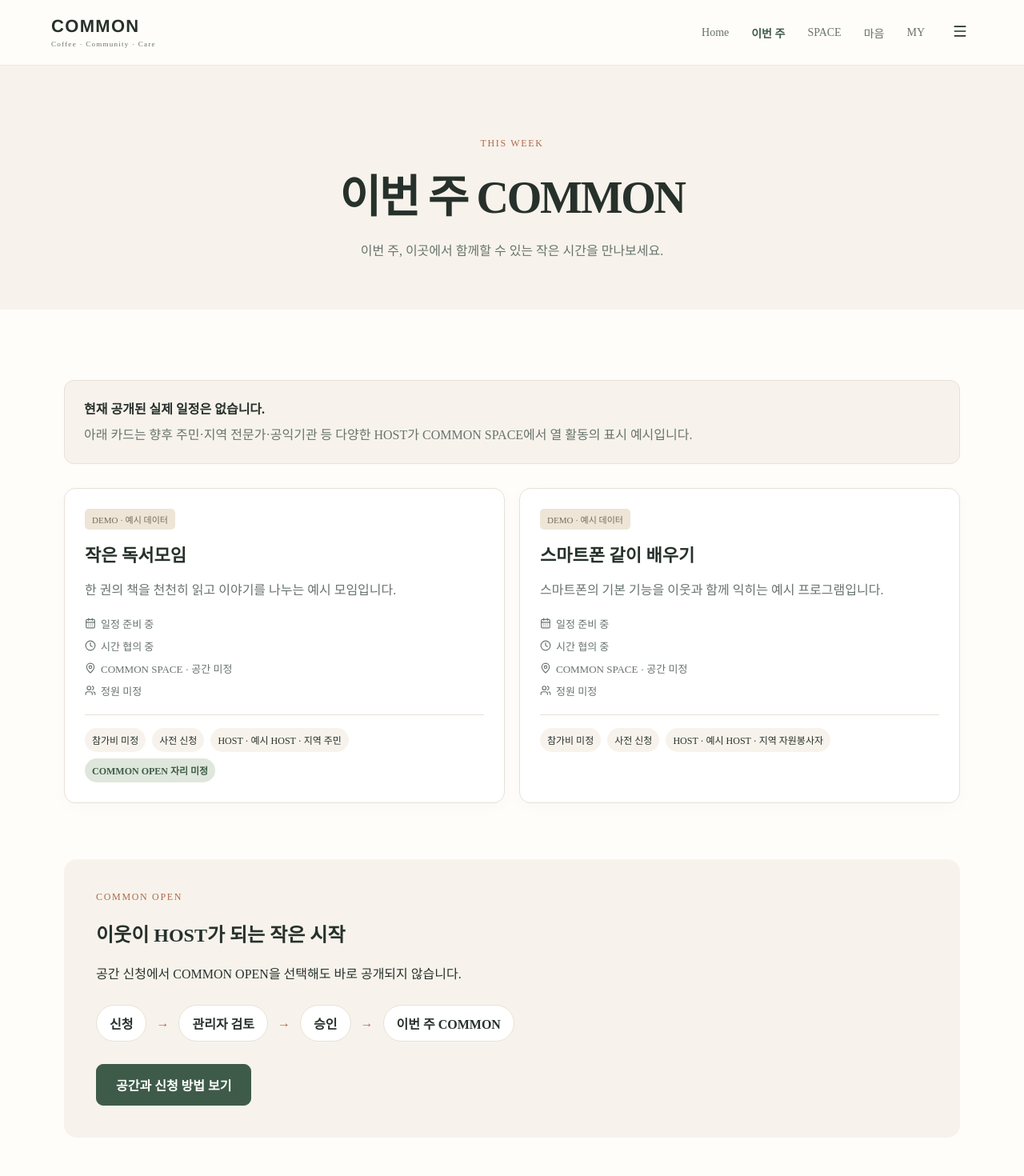
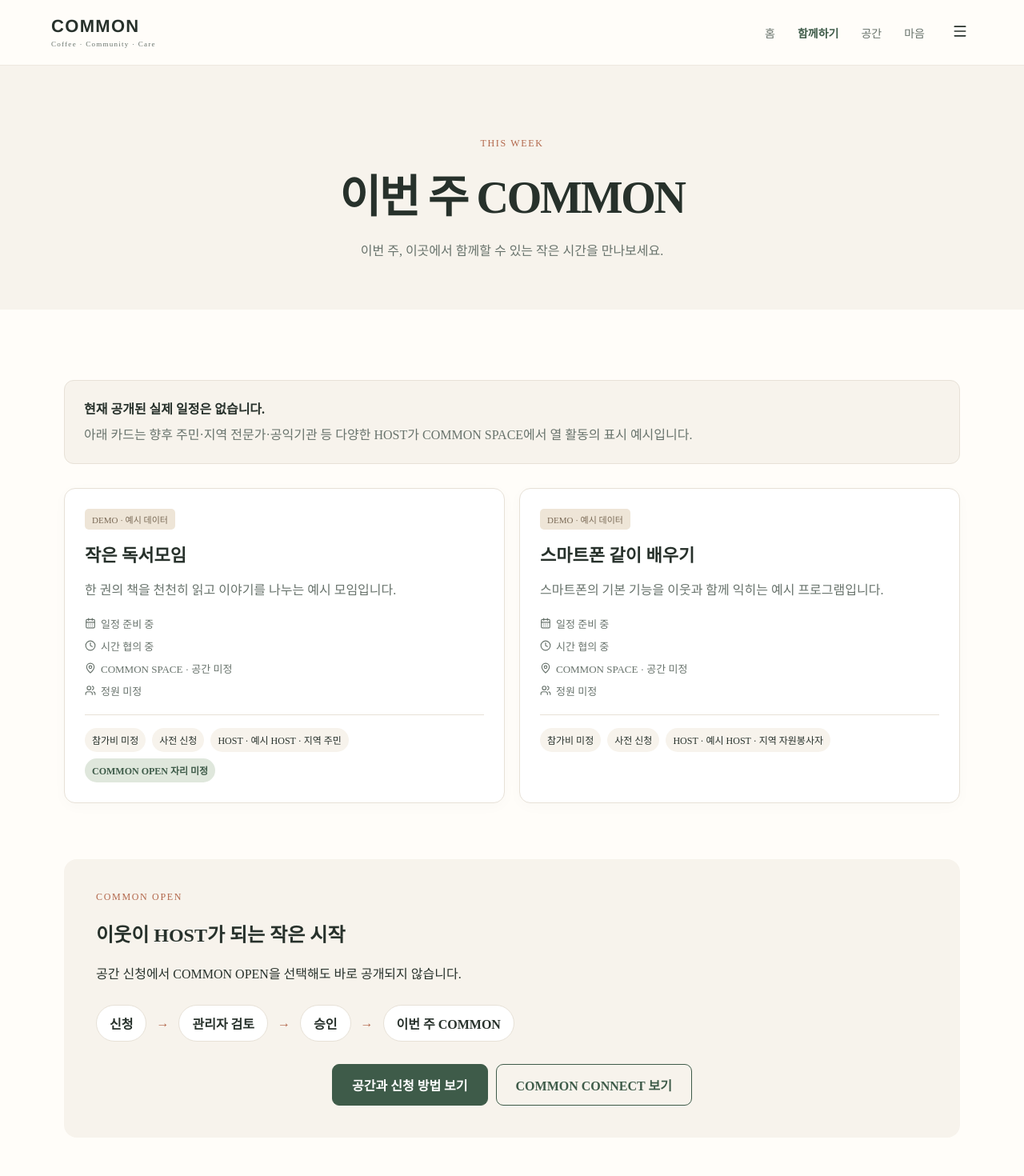
Before and after one commit to OpenEntry921/common, a Next.js app: page /community in a window 1280 px wide. Shown: the top 1470 px of the page at 80% size. Built offline with nearby package versions, Linux system fonts and the light colour scheme.

Commit message:
Update primary navigation labels and grouping

```diff
--- a/app/community/page.tsx
+++ b/app/community/page.tsx
@@ -2,4 +2,4 @@ import Link from "next/link";
 import { PageHead } from "@/components/UI";
 import { ProgramCard } from "@/components/CommunityCards";
 import { commonPrograms } from "@/lib/community-data";
-export default function Page(){return <><PageHead eyebrow="THIS WEEK" title="이번 주 COMMON" desc="이번 주, 이곳에서 함께할 수 있는 작은 시간을 만나보세요."/><section className="section"><div className="container"><div className="honesty-note"><b>현재 공개된 실제 일정은 없습니다.</b><p>아래 카드는 향후 주민·지역 전문가·공익기관 등 다양한 HOST가 COMMON SPACE에서 열 활동의 표시 예시입니다.</p></div><div className="grid grid-2">{commonPrograms.map(p=><ProgramCard key={p.title} program={p}/>)}</div><div className="open-process"><p className="eyebrow">COMMON OPEN</p><h2>이웃이 HOST가 되는 작은 시작</h2><p>공간 신청에서 COMMON OPEN을 선택해도 바로 공개되지 않습니다.</p><div className="process-row"><span>신청</span><i>→</i><span>관리자 검토</span><i>→</i><span>승인</span><i>→</i><span>이번 주 COMMON</span></div><Link className="button" href="/space">공간과 신청 방법 보기</Link></div></div></section></>}
+export default function Page(){return <><PageHead eyebrow="THIS WEEK" title="이번 주 COMMON" desc="이번 주, 이곳에서 함께할 수 있는 작은 시간을 만나보세요."/><section className="section"><div className="container"><div className="honesty-note"><b>현재 공개된 실제 일정은 없습니다.</b><p>아래 카드는 향후 주민·지역 전문가·공익기관 등 다양한 HOST가 COMMON SPACE에서 열 활동의 표시 예시입니다.</p></div><div className="grid grid-2">{commonPrograms.map(p=><ProgramCard key={p.title} program={p}/>)}</div><div className="open-process"><p className="eyebrow">COMMON OPEN</p><h2>이웃이 HOST가 되는 작은 시작</h2><p>공간 신청에서 COMMON OPEN을 선택해도 바로 공개되지 않습니다.</p><div className="process-row"><span>신청</span><i>→</i><span>관리자 검토</span><i>→</i><span>승인</span><i>→</i><span>이번 주 COMMON</span></div><div className="entry-actions"><Link className="button" href="/space">공간과 신청 방법 보기</Link><Link className="button secondary" href="/connect">COMMON CONNECT 보기</Link></div></div></div></section></>}
--- a/app/space/page.tsx
+++ b/app/space/page.tsx
@@ -1,2 +1,2 @@
-import { PageHead } from "@/components/UI";import { SpaceCard } from "@/components/CommunityCards";import { commonSpaces } from "@/lib/community-data";
-export default function Page(){return <><PageHead eyebrow="SPACE" title="COMMON SPACE" desc={'좋은 모임에는 좋은 공간이 필요하니까요.\n회의, 공부, 작은 클래스, 동아리, 이웃과의 모임까지. 필요한 만큼 편안하게 사용하세요.'}/><section className="section"><div className="container"><div className="honesty-note"><b>공간 정보 확인 중</b><p>실제 2층 공간명·사진·수용인원·이용 시간·사용료가 확정되기 전까지 모든 공간 카드는 DEMO로 표시합니다.</p></div><div className="grid grid-2">{commonSpaces.map(s=><SpaceCard key={s.slug} space={s}/>)}</div><p className="circle-promise">공간 운영에 필요한 실제 비용을 제외한 금액은 COMMON의 지역사회 환원 원칙에 따라 사용됩니다.</p></div></section></>}
+import Link from "next/link";import { PageHead } from "@/components/UI";import { SpaceCard } from "@/components/CommunityCards";import { commonSpaces } from "@/lib/community-data";
+export default function Page(){return <><PageHead eyebrow="SPACE" title="COMMON SPACE" desc={'좋은 모임에는 좋은 공간이 필요하니까요.\n회의, 공부, 작은 클래스, 동아리, 이웃과의 모임까지. 필요한 만큼 편안하게 사용하세요.'}/><section className="section"><div className="container"><div className="honesty-note"><b>공간 정보 확인 중</b><p>실제 2층 공간명·사진·수용인원·이용 시간·사용료가 확정되기 전까지 모든 공간 카드는 DEMO로 표시합니다.</p></div><div className="grid grid-2">{commonSpaces.map(s=><SpaceCard key={s.slug} space={s}/>)}</div><div className="space-entry"><div><p className="eyebrow">COMMON TABLE</p><h2>오늘 나에게 맞는 자리 찾기</h2><p>조용히 머물거나 이웃과 자연스럽게 만나는 공간 경험을 살펴보세요.</p></div><Link className="button secondary" href="/table">COMMON TABLE 보기</Link></div><p className="circle-promise">공간 운영에 필요한 실제 비용을 제외한 금액은 COMMON의 지역사회 환원 원칙에 따라 사용됩니다.</p></div></section></>}
--- a/components/AppShell.tsx
+++ b/components/AppShell.tsx
@@ -1,18 +1,28 @@
 "use client";
+
 import Link from "next/link";
 import { usePathname } from "next/navigation";
-import { CircleDot, Coffee, Heart, Home, Menu, UserRound, X } from "lucide-react";
+import { CalendarDays, CircleDot, Heart, Home, Menu, X } from "lucide-react";
 import { useState } from "react";
 import { SITE_CONFIG } from "@/lib/config";
 
-const nav = [{href:"/",label:"Home",icon:Home},{href:"/community",label:"이번 주",icon:Coffee},{href:"/space",label:"SPACE",icon:CircleDot},{href:"/heart",label:"마음",icon:Heart},{href:"/my",label:"MY",icon:UserRound}];
+const nav = [
+  { href: "/", label: "홈", icon: Home, matches: ["/"] },
+  { href: "/community", label: "함께하기", icon: CalendarDays, matches: ["/community", "/connect"] },
+  { href: "/space", label: "공간", icon: CircleDot, matches: ["/space", "/table"] },
+  { href: "/heart", label: "마음", icon: Heart, matches: ["/heart", "/prayer", "/talk"] },
+];
+
+const isCurrent = (path: string, matches: string[]) =>
+  matches.some((route) => route === "/" ? path === route : path === route || path.startsWith(`${route}/`));
+
 export function AppShell({children}:{children:React.ReactNode}) {
  const path=usePathname(); const [open,setOpen]=useState(false); const minimal=path==="/qr-demo";
  return <><header className={`header ${minimal?"header-minimal":""}`}><Link className="brand" href="/"><b>{SITE_CONFIG.serviceName}</b><small>{SITE_CONFIG.tagline}</small></Link>
- {!minimal&&<><nav className="desktop-nav">{nav.map(n=><Link className={path===n.href?"active":""} key={n.href} href={n.href}>{n.label}</Link>)}<button className="icon-button" aria-label="전체 메뉴" onClick={()=>setOpen(true)}><Menu size={20}/></button></nav><button className="mobile-menu" aria-label="전체 메뉴" onClick={()=>setOpen(true)}><Menu/></button></>}</header>
+ {!minimal&&<><nav className="desktop-nav" aria-label="주요 메뉴">{nav.map(n=>{const active=isCurrent(path,n.matches);return <Link className={active?"active":""} aria-current={active?"page":undefined} key={n.href} href={n.href}>{n.label}</Link>})}<button className="icon-button" aria-label="전체 메뉴 열기" onClick={()=>setOpen(true)}><Menu size={20}/></button></nav><button className="mobile-menu" aria-label="전체 메뉴 열기" onClick={()=>setOpen(true)}><Menu/></button></>}</header>
  <main className={minimal?"minimal-main":""}>{children}</main>
  {!minimal&&<><footer><div><Link className="brand footer-brand" href="/"><b>{SITE_CONFIG.serviceName}</b><small>{SITE_CONFIG.tagline}</small></Link><p>서로의 일상에 작은 도움이 되는 동네 커뮤니티</p></div><div className="footer-links"><Link href="/impact">Community Impact</Link><Link href="/privacy">개인정보와 신뢰</Link><Link href="/church">이 공간을 운영하는 곳</Link><a href={SITE_CONFIG.churchUrl} target="_blank" rel="noreferrer">{SITE_CONFIG.churchName} 알아보기 ↗</a><Link href="/admin-demo">Admin Demo</Link></div><small>Hosted by <a className="church-link" href={SITE_CONFIG.churchUrl} target="_blank" rel="noreferrer">{SITE_CONFIG.churchName}</a></small></footer>
- <nav className="bottom-nav">{nav.map(n=>{const Icon=n.icon;return <Link className={path===n.href?"active":""} key={n.href} href={n.href}><Icon/><span>{n.label}</span></Link>})}</nav></>}
- {open&&<div className="drawer-backdrop" onClick={()=>setOpen(false)}><aside className="drawer" onClick={e=>e.stopPropagation()}><button className="drawer-close" onClick={()=>setOpen(false)} aria-label="닫기"><X/></button><p className="eyebrow">EXPLORE COMMON</p>{nav.map(n=><Link key={n.href} href={n.href} onClick={()=>setOpen(false)}>{n.label}<span>→</span></Link>)}<hr/><Link href="/space" onClick={()=>setOpen(false)}>COMMON SPACE<span>→</span></Link><Link href="/table" onClick={()=>setOpen(false)}>COMMON TABLE<span>→</span></Link><Link href="/connect" onClick={()=>setOpen(false)}>COMMON CONNECT<span>→</span></Link><Link href="/circle" onClick={()=>setOpen(false)}>COMMON CIRCLE<span>→</span></Link><Link href="/impact" onClick={()=>setOpen(false)}>함께 만든 변화<span>→</span></Link><Link href="/church" onClick={()=>setOpen(false)}>이 공간을 운영하는 곳<span>→</span></Link><a href={SITE_CONFIG.churchUrl} target="_blank" rel="noreferrer" onClick={()=>setOpen(false)}>{SITE_CONFIG.churchName} 알아보기<span>↗</span></a><Link href="/privacy" onClick={()=>setOpen(false)}>개인정보와 신뢰<span>→</span></Link></aside></div>}
+ <nav className="bottom-nav" aria-label="주요 메뉴">{nav.map(n=>{const Icon=n.icon;const active=isCurrent(path,n.matches);return <Link className={active?"active":""} aria-current={active?"page":undefined} key={n.href} href={n.href}><Icon aria-hidden="true"/><span>{n.label}</span></Link>})}</nav></>}
+ {open&&<div className="drawer-backdrop" onClick={()=>setOpen(false)}><aside className="drawer" role="dialog" aria-modal="true" aria-label="전체 메뉴" onClick={e=>e.stopPropagation()}><button className="drawer-close" onClick={()=>setOpen(false)} aria-label="전체 메뉴 닫기"><X/></button><p className="eyebrow">EXPLORE COMMON</p>{nav.map(n=><Link key={n.href} href={n.href} onClick={()=>setOpen(false)}>{n.label}<span>→</span></Link>)}<hr/><Link href="/space" onClick={()=>setOpen(false)}>COMMON SPACE<span>→</span></Link><Link href="/table" onClick={()=>setOpen(false)}>COMMON TABLE<span>→</span></Link><Link href="/connect" onClick={()=>setOpen(false)}>COMMON CONNECT<span>→</span></Link><Link href="/circle" onClick={()=>setOpen(false)}>COMMON CIRCLE<span>→</span></Link><Link href="/impact" onClick={()=>setOpen(false)}>함께 만든 변화<span>→</span></Link><Link href="/church" onClick={()=>setOpen(false)}>이 공간을 운영하는 곳<span>→</span></Link><a href={SITE_CONFIG.churchUrl} target="_blank" rel="noreferrer" onClick={()=>setOpen(false)}>{SITE_CONFIG.churchName} 알아보기<span>↗</span></a><Link href="/privacy" onClick={()=>setOpen(false)}>개인정보와 신뢰<span>→</span></Link></aside></div>}
  </>;
 }
```
Also changed, not shown: app/globals.css.
